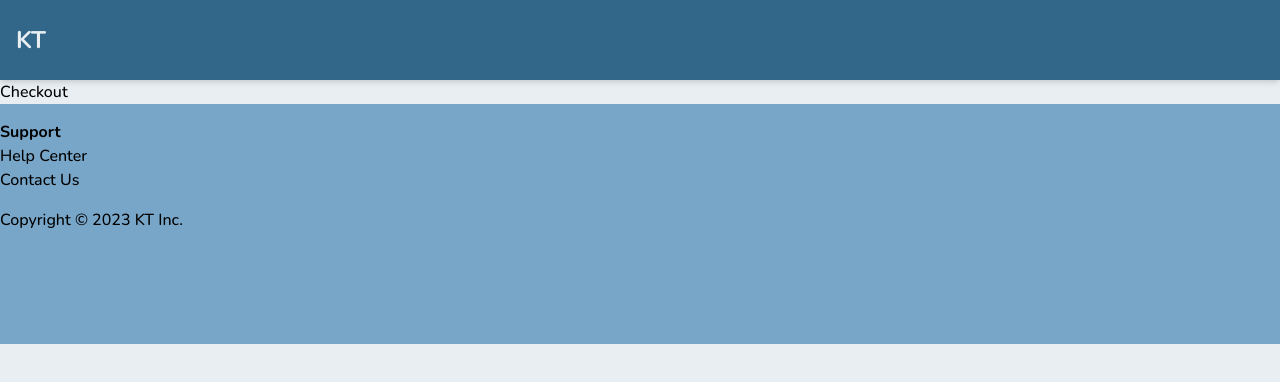
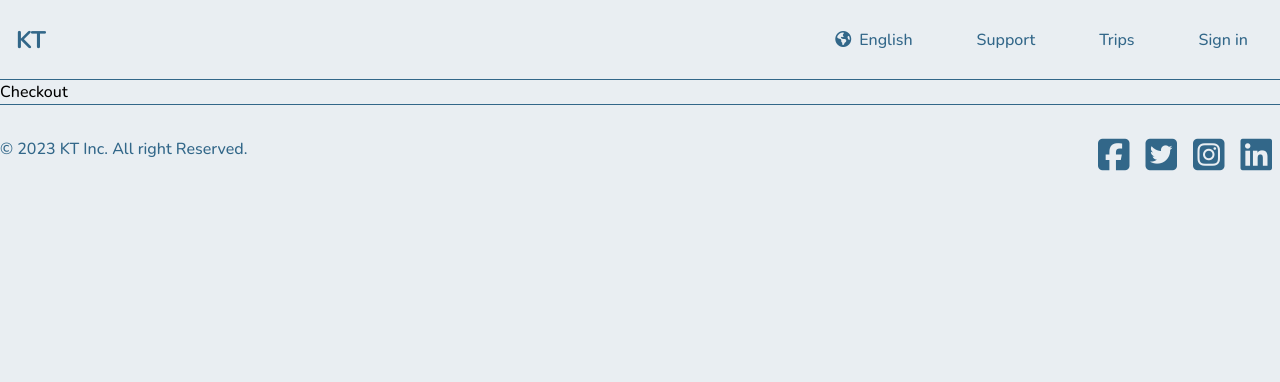
Before and after one commit to antoniohutabarat/kantantraveler, a React (Create React App) app: page /checkout in a window 1280 px wide. Shown: the top 382 px of the page. Built offline with nearby package versions, Linux system fonts and the light colour scheme.

Commit message:
UI update for Header and Footer

```diff
--- a/src/components/Footer.tsx
+++ b/src/components/Footer.tsx
@@ -1,17 +1,30 @@
 export const Footer = () => {
   return (
-    <div className="bg-secondary h-[30vh]">
-      <div className="container mx-auto p-4 sm:px-0">
-        <ul>
+    <div className="border-t border-primary h-[30vh] text-primary">
+      <div className="container mx-auto p-4 sm:px-0 flex justify-between">
+        <div className="mt-4">© 2023 KT Inc. All right Reserved.</div>
+        <ul className="flex mt-4 text-4xl">
           <li>
-            <h2>Support</h2>
-            <ul>
-              <li>Help Center</li>
-              <li>Contact Us</li>
-            </ul>
+            <button className="mx-2">
+              <i className="fa-brands fa-square-facebook"></i>
+            </button>
+          </li>
+          <li>
+            <button className="mx-2">
+              <i className="fa-brands fa-square-twitter"></i>
+            </button>
+          </li>
+          <li>
+            <button className="mx-2">
+              <i className="fa-brands fa-square-instagram"></i>
+            </button>
+          </li>
+          <li>
+            <button className="mx-2">
+              <i className="fa-brands fa-linkedin"></i>
+            </button>
           </li>
         </ul>
-        <div className="mt-4">Copyright © 2023 KT Inc.</div>
       </div>
     </div>
   );
--- a/src/components/Header.tsx
+++ b/src/components/Header.tsx
@@ -4,30 +4,37 @@ import logoImage from "../images/logo.png";
 export const Header = () => {
   const menus = [
     {
-      title: "Home",
+      title: "Support",
       path: "/",
     },
     {
-      title: "Checkout",
-      path: "/checkout",
+      title: "Trips",
+      path: "/",
+    },
+    {
+      title: "Sign in",
+      path: "/",
     },
   ];
 
   return (
-    <div className="shadow-md bg-primary">
-      <div className="container mx-auto flex items-center h-[80px]">
+    <div className="text-primary">
+      <div className="border-b border-primary container mx-auto flex items-center h-[80px] justify-between">
         {/* <img
           src={logoImage}
           className="h-[80px] my-4 ml-4 sm:ml-0"
         /> */}
-        <span className="text-2xl font-bold ml-4 text-background">KT</span>
-        {/* <ul className="flex">
-          {menus.map((menu, index) => (
-            <li key={index} className="p-8">
-              <NavLink to={menu.path}>{menu.title}</NavLink>
-            </li>
-          ))}
-        </ul> */}
+        <span className="text-2xl font-bold ml-4">KT</span>
+        <div className="flex">
+          <button className="p-8"><i className="fa-solid fa-earth-americas px-2"></i><span>English</span></button>
+          <ul className="flex">
+            {menus.map((menu, index) => (
+              <li key={index} className="p-8">
+                <NavLink to={menu.path}>{menu.title}</NavLink>
+              </li>
+            ))}
+          </ul>
+        </div>
       </div>
     </div>
   );
--- a/src/pages/Home.tsx
+++ b/src/pages/Home.tsx
@@ -32,8 +32,29 @@ export const Home = () => {
 
   return (
     <HomeContext.Provider value={{ map, setMap, cities, setCities }}>
-      <div className="container mx-auto">
-        <Notification />
+      <div className="container mx-auto mt-4">
+        <div className="grid grid-cols-2">
+          <ul className="border border-primary flex justify-between">
+            <li>
+              <button className="p-4">Stays</button>
+            </li>
+            <li>
+              <button className="p-4">Flights</button>
+            </li>
+            <li>
+              <button className="p-4">Cars</button>
+            </li>
+            <li>
+              <button className="p-4">Packages</button>
+            </li>
+            <li>
+              <button className="p-4">Things to do</button>
+            </li>
+            <li>
+              <button className="p-4">Cruises</button>
+            </li>
+          </ul>
+        </div>
       </div>
       <div className="min-h-[calc(70vh_-_80px)]">
         <div className="container mx-auto">
```
